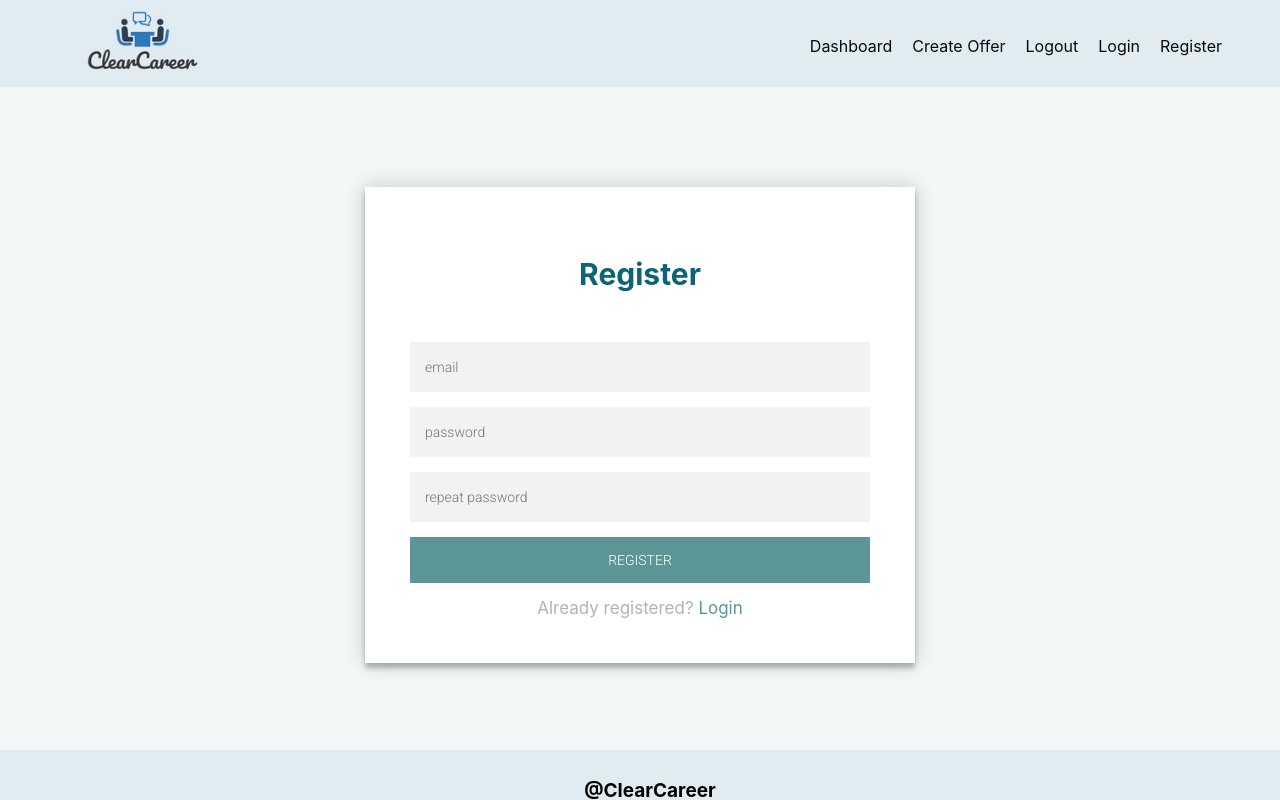
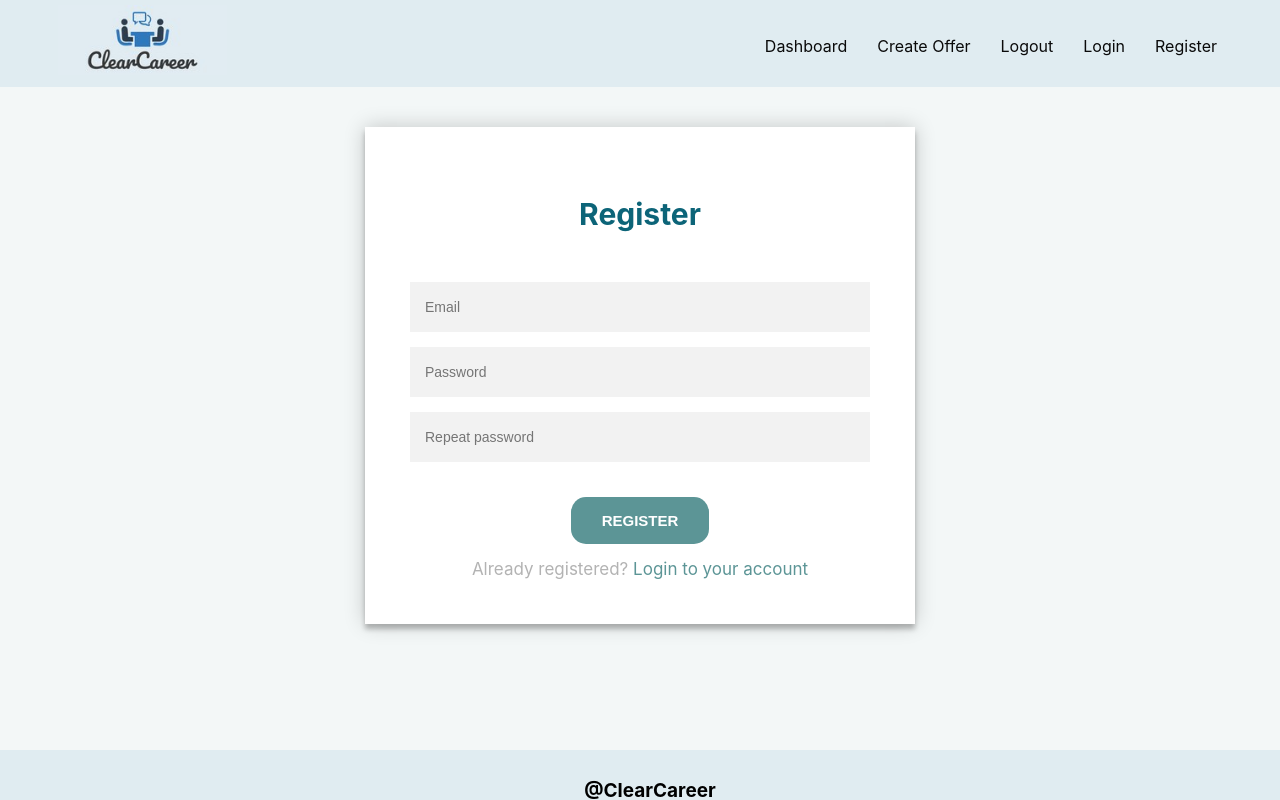
Before and after one commit to Hristiyan-Petrov/perosnal-projects, a React (Vite) app in the folder clear-career/: page /register in a window 1280 px wide. Built offline with nearby package versions, Linux system fonts and the light colour scheme.

Commit message:
Add reusabale form view

```diff
--- /dev/null
+++ b/clear-career/src/components/FormView.jsx
@@ -0,0 +1,31 @@
+import { Form } from "react-router-dom";
+
+export default function FormView({
+    title,
+    inputFields,
+    buttonText,
+    extraContent
+}) {
+    return (
+        <section>
+            <div className="form">
+                <h2>{title}</h2>
+                <Form className="form-view">
+                    {inputFields.map(({ type, name, id, placeholder }, index) => {
+                        return <input
+                            key={index}
+                            type={type}
+                            name={name}
+                            id={id}
+                            placeholder={placeholder}
+                        >
+                        </input>
+                    })}
+                    <button>{buttonText}</button>
+
+                    {extraContent && <div className="extra-content">{extraContent}</div>}
+                </Form>
+            </div>
+        </section>
+    );
+}
--- a/clear-career/src/components/Header.jsx
+++ b/clear-career/src/components/Header.jsx
@@ -1,22 +1,29 @@
-import { Link } from "react-router-dom";
+import { Link, NavLink } from "react-router-dom";
 
 export default function Header() {
     return (
         <header>
-            {/* <!-- Navigation --> */}
             <Link id="logo" to="/">
                 <img id="logo-img" src="/public/images/logo.jpg" alt="logo" />
             </Link>
 
-            <nav>
+            <nav className="navigation">
                 <div>
-                    <Link to="/dashboard">Dashboard</Link>
+                    <NavLink
+                        to="/dashboard"
+                        className={({ isActive }) =>
+                            isActive
+                                ? 'active'
+                                : ''
+                        }
+                    >
+                        Dashboard</NavLink>
                 </div>
 
                 {/* <!-- Logged-in users --> */}
                 <div className="user">
-                    <Link to="#">Create Offer</Link>
-                    <Link to="#">Logout</Link>
+                    <Link to="/create">Create Offer</Link>
+                    <Link to="/logout">Logout</Link>
                 </div>
 
                 {/* <!-- Guest users --> */}
--- a/clear-career/src/constants/messages.js
+++ b/clear-career/src/constants/messages.js
@@ -1,5 +1,5 @@
 export const AUTH_MESSAGES = {
-    loginRequired: "Please log in to continue.",
+    loginRequired: "Please log in to access this page.",
     accessDenied: "You are not authorized to view this page.",
     sessionExpired: "Your session has expired. Please log in again."
 }
--- a/clear-career/src/main.jsx
+++ b/clear-career/src/main.jsx
@@ -5,7 +5,7 @@ import { createRoot } from 'react-dom/client'
 
 
 createRoot(document.getElementById('wrapper')).render(
-	// <StrictMode>
+	<StrictMode>
 		<App />
-	// </StrictMode>
+	</StrictMode>
 )
--- a/clear-career/src/routes/protected.jsx
+++ b/clear-career/src/routes/protected.jsx
@@ -1,11 +1,12 @@
-import { Navigate, Outlet, redirect } from "react-router-dom";
-import Dashboard from "./public/dashboard";
+import { Link, Navigate, Outlet } from "react-router-dom";
+import Dashboard from "./protected/dashboard";
+import CreateOffer from "./protected/createOffer";
 import { toast } from "react-toastify";
 import { AUTH_MESSAGES } from "../constants/messages";
 import { useEffect } from "react";
 
 function ProtectedRoute() {
-    const isAuthenticated = false; // TODO
+    const isAuthenticated = true; // TODO
 
     useEffect(() => {
         if (!isAuthenticated) {
@@ -28,6 +29,10 @@ export const protectedRoutes = [
                 path: 'dashboard',
                 element: <Dashboard />
             },
+            {
+                path: 'create',
+                element: <CreateOffer />
+            }
         ]
     }
 ]
--- /dev/null
+++ b/clear-career/src/routes/protected/createOffer.jsx
@@ -0,0 +1,51 @@
+import FormView from "../../components/FormView";
+
+export default function createOffer() {
+    const inputFields = [
+        {
+            type: "text",
+            name: "title",
+            id: "job-title",
+            placeholder: "Title",
+        },
+        {
+            type: "text",
+            name: "imageUrl",
+            id: "job-logo",
+            placeholder: "Company logo url",
+        },
+        {
+            type: "text",
+            name: "category",
+            id: "job-category",
+            placeholder: "Category",
+        },
+        {
+            id: "job-description",
+            name: "description",
+            placeholder: "Description",
+            rows: "4",
+            cols: "50",
+        },
+        {
+            id: "job-requirements",
+            name: "requirements",
+            placeholder: "Requirements",
+            rows: "4",
+            cols: "50",
+        },
+        {
+            type: "text",
+            name: "salary",
+            id: "job-salary",
+            placeholder: "Salary",
+        },
+    ]
+    return (
+        <FormView
+            title={'Create Offer'}
+            inputFields={inputFields}
+            buttonText={'Post Offer'}
+        />
+    );
+}
--- a/clear-career/src/routes/public/auth/Login.jsx
+++ b/clear-career/src/routes/public/auth/Login.jsx
@@ -1,24 +1,36 @@
 import { Link } from "react-router-dom";
+import FormView from "../../../components/FormView";
 
 export default function Login() {
+    const inputFields = [
+        {
+            type: 'text',
+            name: "email",
+            id: "email",
+            placeholder: "Email",
+        },
+        {
+            type: "password",
+            name: "password",
+            id: "password",
+            placeholder: "Password",
+        }
+    ];
+
     return (
-        <section id="login">
-            <div className="form">
-                <h2>Login</h2>
-                <form className="login-form">
-                    <input type="text" name="email" id="email" placeholder="email" />
-                    <input
-                        type="password"
-                        name="password"
-                        id="password"
-                        placeholder="password"
-                    />
-                    <button type="submit">login</button>
-                    <p className="message">
-                        Not registered? <Link to="/register">Create an account</Link>
-                    </p>
-                </form>
-            </div>
-        </section>
+        <FormView
+            title={'Login'}
+            inputFields={inputFields}
+            buttonText={'Login'}
+            extraContent={<Message />}
+        />
     );
 }
+
+function Message() {
+    return (
+        <p className="message">
+            Not registered? <Link to="/register">Create an account</Link>
+        </p>
+    )
+}
--- a/clear-career/src/routes/public/auth/Register.jsx
+++ b/clear-career/src/routes/public/auth/Register.jsx
@@ -1,33 +1,41 @@
 import { Link } from "react-router-dom";
+import FormView from "../../../components/FormView";
 
 export default function Register() {
+    const inputFields = [
+        {
+            type: 'text',
+            name: "email",
+            id: "register-email",
+            placeholder: "Email",
+        },
+        {
+            type: "password",
+            name: "Password",
+            id: "register-password",
+            placeholder: "Password",
+        },
+        {
+            type: "assword",
+            name: "re-password",
+            id: "repeat-password",
+            placeholder: "Repeat password",
+        }
+    ]
     return (
-        <section id="register">
-            <div className="form">
-                <h2>Register</h2>
-                <form className="login-form">
-                    <input
-                        type="text"
-                        name="email"
-                        id="register-email"
-                        placeholder="email"
-                    />
-                    <input
-                        type="password"
-                        name="password"
-                        id="register-password"
-                        placeholder="password"
-                    />
-                    <input
-                        type="password"
-                        name="re-password"
-                        id="repeat-password"
-                        placeholder="repeat password"
-                    />
-                    <button type="submit">register</button>
-                    <p className="message">Already registered? <Link to="/login">Login</Link></p>
-                </form>
-            </div>
-        </section>
+        <FormView
+            title={'Register'}
+            inputFields={inputFields}
+            buttonText={'Register'}
+            extraContent={<Message />}
+        />
     );
 }
+
+function Message() {
+    return (
+        <p className="message">
+            Already registered? <Link to="/login">Login to your account</Link>
+        </p>
+    )
+}
--- a/clear-career/src/styles/form.css
+++ b/clear-career/src/styles/form.css
@@ -5,11 +5,12 @@
   padding: 8% 0 0;
   margin: auto;
 }
+
 .form {
   background: #ffffff;
   max-width: 460px;
   margin: auto;
-  margin-top: 100px;
+  margin-top: 40px;
   padding: 45px;
   text-align: center;
   box-shadow: 0 0 20px 0 rgba(0, 0, 0, 0.2), 0 5px 5px 0 rgba(0, 0, 0, 0.24);
@@ -21,7 +22,7 @@
 }
 
 .form input {
-  font-family: "Roboto", sans-serif;
+  /* font-family: "Roboto", sans-serif; */
   outline: 0;
   background: #f2f2f2;
   width: 100%;
@@ -32,6 +33,7 @@
   box-sizing: border-box;
   font-size: 14px;
 }
+
 .form textarea {
   border: 1px solid rgb(206, 206, 206);
   width: 99%;
@@ -41,35 +43,63 @@
   margin-bottom: 10px;
   background-color: rgb(242, 242, 242);
 }
+
 .form button {
-  font-family: "Roboto", sans-serif;
+  /* font-family: "Roboto", sans-serif; */
+  font-weight: 600;
   text-transform: uppercase;
   outline: 0;
   background: #5c9596;
   width: 100%;
   border: 0;
+  border-radius: 15px;
+  max-width: 30%;
+  margin-top: 20px;
   padding: 15px;
   color: #ffffff;
-  font-size: 14px;
+  font-size: 15px;
   -webkit-transition: all 0.3 ease;
   transition: all 0.3 ease;
   cursor: pointer;
 }
-.form button:hover,
+
+.form button:hover {
+  background: rgb(180, 227, 232);
+}
+
+.navigation a.active {
+  background: #5c9596;
+  border-radius: 10px;
+  padding: 10px;
+}
+
+.navigation a:hover {
+  background: rgb(180, 227, 232);
+  border-radius: 10px;
+  padding: 10px;
+}
+
+.navigation a {
+  margin: 5px;
+}
+
+/* .form button:hover,
 .form button:active,
 .form button:focus {
   background: #5c9596;
-}
+} */
 
 .form .register-form {
   display: none;
 }
+
 .container {
   position: relative;
   z-index: 1;
   max-width: 300px;
   margin: 0 auto;
 }
+
 .container:before,
 .container:after {
   content: "";
@@ -82,6 +112,7 @@
   color: #b3b3b3;
   font-size: 17px;
 }
+
 .form .message a {
   color: #5c9596;
   text-decoration: none;
```
Also changed, not shown: clear-career/src/resources/index.html (+0 -49 lines), clear-career/src/routes/protected/dashboard.jsx (renamed from clear-career/src/routes/public/dashboard.jsx).
